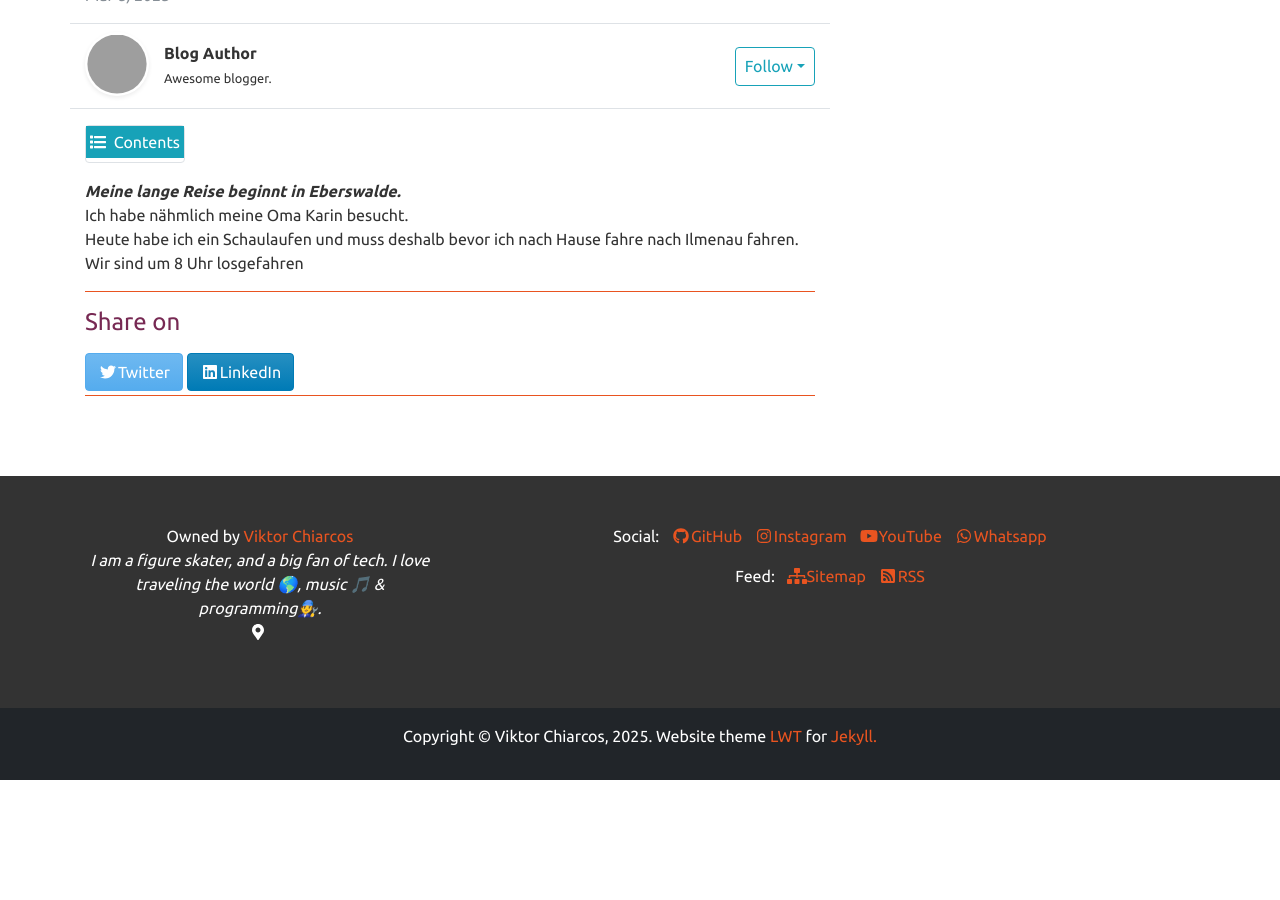
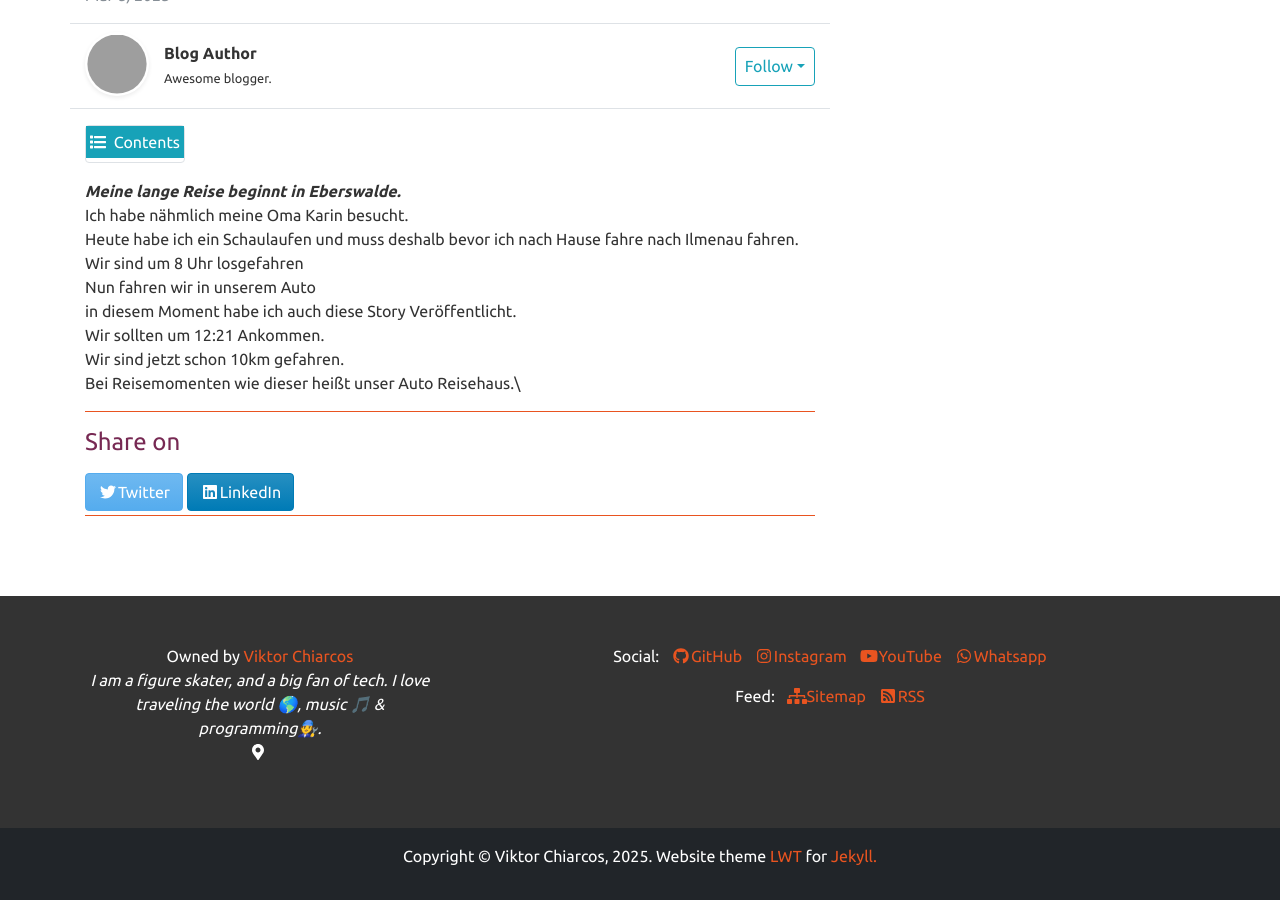
Before and after one commit to viktor-chiarcos/viktor-chiarcos.github.io, a Jekyll site: the page built from _posts/2025-3-7-Reisen.md, in a window 1280 px wide and 900 px high, scrolled down 810 px. Built offline with Jekyll 4.4.1, drawn with Linux system fonts in a browser that asks for light colours; before the commit the page ends 1590 px from its top, so only the background shows below that; grey boxes are pictures that could not be loaded.

Commit message:
Update 2025-3-7-Reisen.md

```diff
--- a/_posts/2025-3-7-Reisen.md
+++ b/_posts/2025-3-7-Reisen.md
@@ -15,4 +15,9 @@ permalink: /reisen/page1/
 ***Meine lange Reise beginnt in Eberswalde.***\
 Ich habe nähmlich meine Oma Karin besucht.\
 Heute habe ich ein Schaulaufen und muss deshalb bevor ich nach Hause fahre nach Ilmenau fahren.\
-Wir sind um 8 Uhr losgefahren
+Wir sind um 8 Uhr losgefahren\
+Nun fahren wir in unserem Auto\
+in diesem Moment habe ich auch diese Story Veröffentlicht.\
+Wir sollten um 12:21 Ankommen.\
+Wir sind jetzt schon 10km gefahren.\
+Bei Reisemomenten wie dieser heißt unser Auto Reisehaus.\
```
